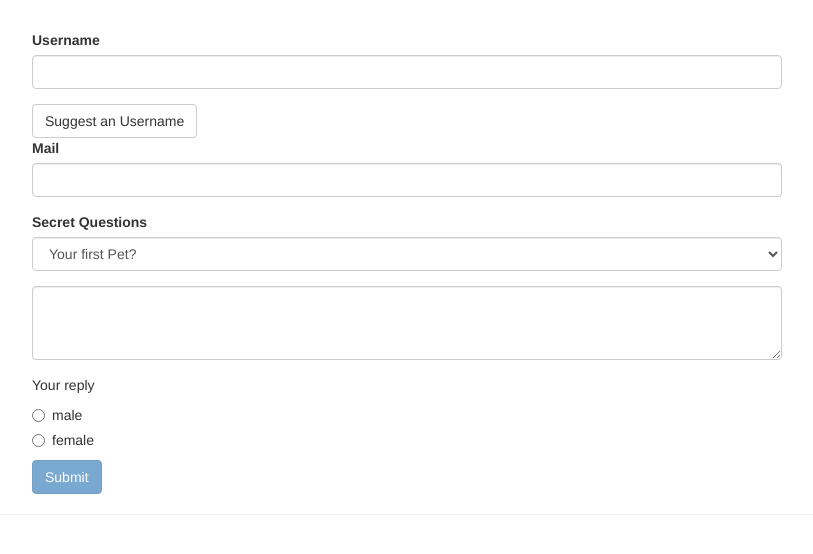
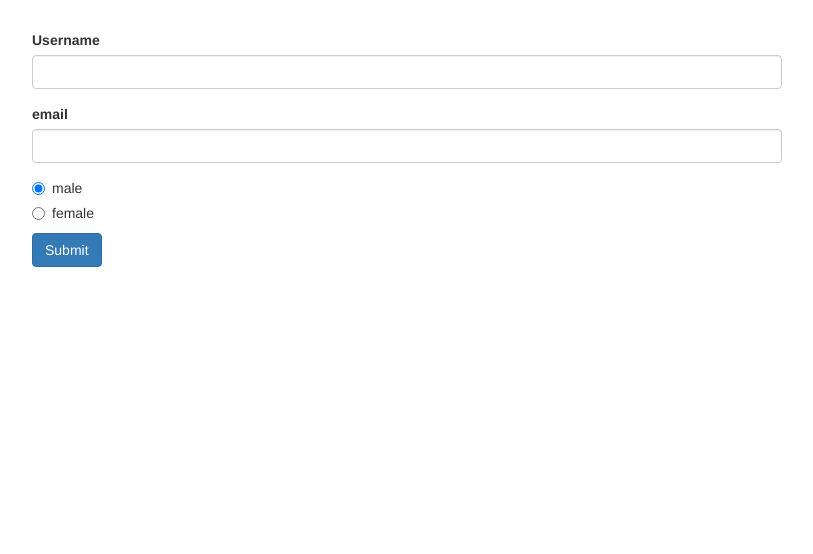
Before and after one commit to hjain0726/Angular-practice-projects, an Angular app in the folder forms-practice/practice/: page / in a window 1280 px wide. Shown: the top 554 px of the page, without its empty margins (233-1046 px from the left). Built offline with nearby package versions, Linux system fonts and the light colour scheme.

Commit message:
reactive approach

```diff
--- a/forms-practice/practice/src/app/app.component.html
+++ b/forms-practice/practice/src/app/app.component.html
@@ -1,3 +1,40 @@
+ <!--Reactive approach -->
+<div class="container">
+  <div class="row">
+    <div class="col-xs-12 col-sm-10 col-md-8 col-sm-offset-1 col-md-offset-2">
+      <form [formGroup]="signupForm">
+        <div class="form-group">
+          <label for="username">Username</label>
+          <input
+            type="text"
+            id="username"
+            formControlName="username"
+            class="form-control">
+        </div>
+        <div class="form-group">
+          <label for="email">email</label>
+          <input
+            type="text"
+            id="email"
+            formControlName="email"
+            class="form-control">
+        </div>
+        <div class="radio" *ngFor="let gender of genders">
+          <label>
+            <input
+              type="radio"
+              formControlName="gender"
+              [value]="gender">{{ gender }}
+          </label>
+        </div>
+        <button class="btn btn-primary" type="submit">Submit</button>
+      </form>
+    </div>
+  </div>
+</div>
+
+<!--Template  driven arpproach
+
 <div class="container">
   <div class="row">
     <div class="col-xs-12 col-sm-10 col-md-8 col-sm-offset-1 col-md-offset-2">
@@ -76,3 +113,4 @@
     </div>
   </div>
 </div>
+-->
--- a/forms-practice/practice/src/app/app.component.ts
+++ b/forms-practice/practice/src/app/app.component.ts
@@ -1,13 +1,30 @@
-import { Component, ViewChild } from '@angular/core';
-import { NgForm } from '@angular/forms';
+import { Component, ViewChild, OnInit } from '@angular/core';
+import { NgForm, FormGroup, FormControl } from '@angular/forms';
 
 @Component({
   selector: 'app-root',
   templateUrl: './app.component.html',
   styleUrls: ['./app.component.css']
 })
-export class AppComponent {
-  @ViewChild('f') signupform: NgForm;
+export class AppComponent implements OnInit {
+  //Rective approach
+
+  genders = ['male', 'female'];
+  signupForm: FormGroup;
+
+  ngOnInit() {
+    this.signupForm = new FormGroup({
+      'username': new FormControl(null),
+      'email': new FormControl(null),
+      'gender': new FormControl('male')
+    });
+  }
+
+
+
+  // Template driven approach
+
+  /*@ViewChild('f') signupform: NgForm;
   defaultQuestion = "pet";
   answer = '';
   genders = ['male', 'female'];
@@ -19,27 +36,6 @@
     answer: '',
     gender: ''
   };
-
-  suggestUserName() {
-    const suggestedName = 'Superuser';
-    this.signupform.form.patchValue({
-      userData: {
-        username: suggestedName
-      }
-    });
-    /*this.signupform.setValue({
-      userData:{
-        username:suggestedName,
-        email:''
-      },
-      secret:'pet',
-      questionanswer:'',
-      gender:'male'
-    });*/
-  }
-  /*onSubmit(form:NgForm){
-    console.log(form);
-  }*/
   onSubmit() {
     console.log(this.signupform);
     this.submitted = true;
@@ -49,5 +45,26 @@
     this.user.answer = this.signupform.value.questionanswer;
     this.user.gender = this.signupform.value.gender;
     this.signupform.reset();
-  }
+  }*/
+  /*suggestUserName() {
+    const suggestedName = 'Superuser';
+    this.signupform.form.patchValue({
+      userData: {
+        username: suggestedName
+      }
+    });
+    //this.signupform.setValue({
+    // userData:{
+    //    username:suggestedName,
+    //    email:''
+    //  },
+    //  secret:'pet',
+    //  questionanswer:'',
+    //  gender:'male'
+    });
+}*/
+  /*onSubmit(form:NgForm){
+    console.log(form);
+  }*/
+
 }
--- a/forms-practice/practice/src/app/app.module.ts
+++ b/forms-practice/practice/src/app/app.module.ts
@@ -1,6 +1,6 @@
 import { BrowserModule } from '@angular/platform-browser';
 import { NgModule } from '@angular/core';
-import { FormsModule } from '@angular/forms';
+import { FormsModule, ReactiveFormsModule } from '@angular/forms';
 import { HttpModule } from '@angular/http';
 
 import { AppComponent } from './app.component';
@@ -12,6 +12,7 @@
   imports: [
     BrowserModule,
     FormsModule,
+    ReactiveFormsModule,
     HttpModule
   ],
   providers: [],
```
